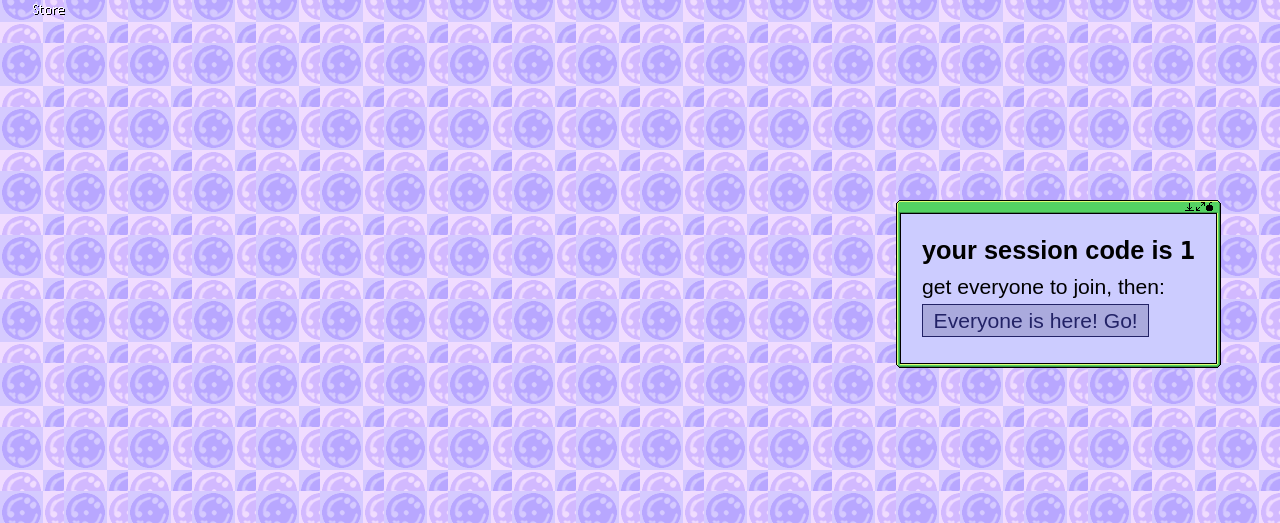
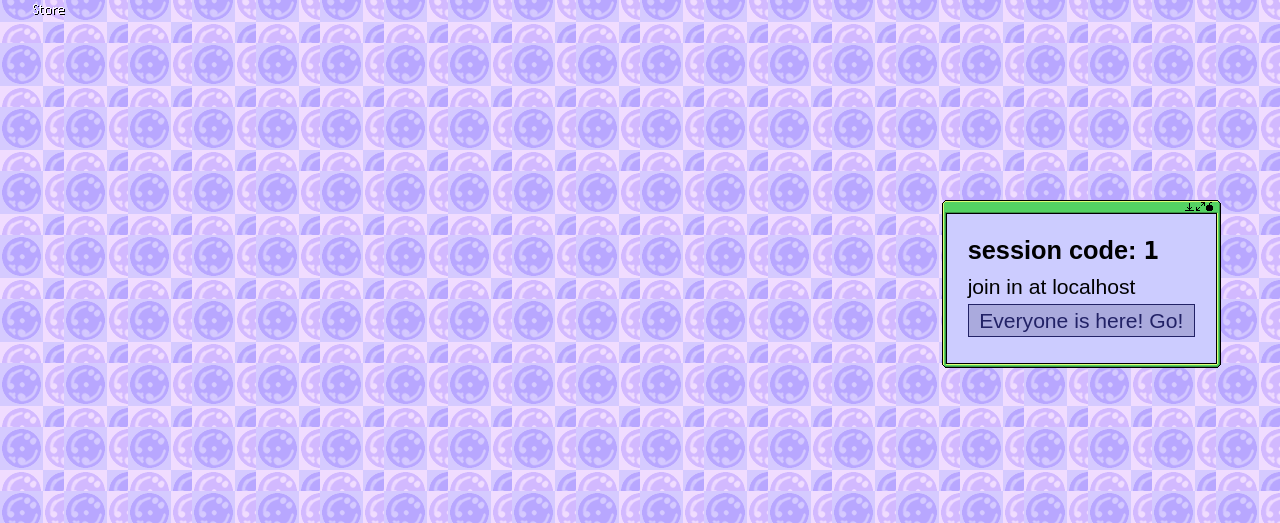
Before and after one commit to very-scary-scenario/fixed, a Flask app: page /host in a window 1280 px wide. Shown: the part 277-800 px from the top of the page. Run offline with Flask 2, Linux system fonts and the light colour scheme; the visitor is signed in with stand-in values (Sample User, id 1).

Commit message:
Improve the session code window.

```diff
--- a/static/host.js
+++ b/static/host.js
@@ -1,5 +1,6 @@
 var countdownInterval;
 var lobbyElement = document.getElementById('lobby');
+var hostnameElement = document.getElementById('hostname');
 var lobbyCtaElement = document.getElementById('lobby-cta');
 var categoriesElement = document.getElementById('categories');
 var categoriesListElement = document.getElementById('category-choices');
@@ -113,6 +114,7 @@ function chooseCategory(event) {
 
 function beginGatheringPlayers() {
   hideEverything();
+  hostnameElement.innerText = window.location.host;
   subtitleElement.style.setProperty('display', 'none');
   lobbyCtaElement.style.removeProperty('display');
 }
--- a/templates/host.html
+++ b/templates/host.html
@@ -2,9 +2,9 @@
 {% block html_classes %}host{% endblock %}
 {% block content %}
   <section id="lobby">
-    <h1>your session code is <code>{{ session_code }}</code></h1>
+    <h1>session code: <code>{{ session_code }}</code></h1>
+    <p>join in at <span id="hostname"></span></p>
     <div id="lobby-cta">
-      <p>get everyone to join, then:</p>
       <p><a class="button" href="javascript:startRound();">Everyone is here! Go!</a></p>
     </div>
   </section>
```
